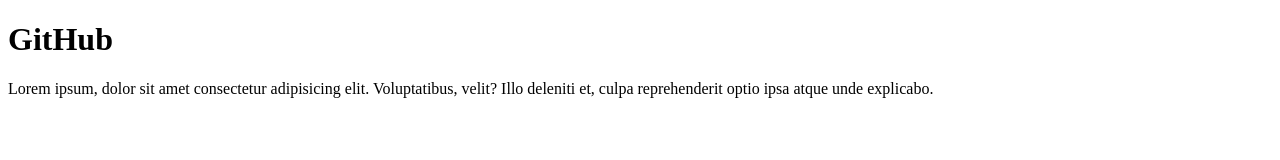
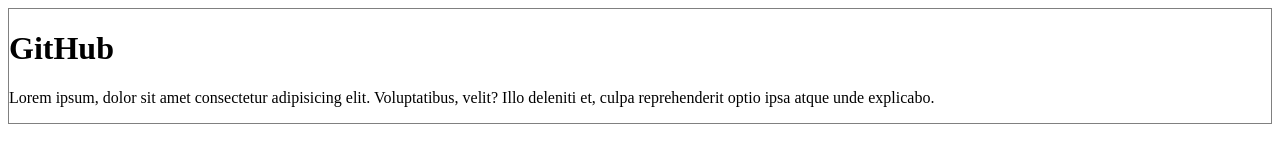
Before and after one commit to AlexandrTischenko/git_workout, a plain HTML site: page index.html in a window 1280 px wide. Drawn offline with Linux system fonts and the light colour scheme.

Commit message:
add outline

```diff
--- a/index.html
+++ b/index.html
@@ -4,6 +4,7 @@
     <meta charset="UTF-8">
     <meta http-equiv="X-UA-Compatible" content="IE=edge">
     <meta name="viewport" content="width=device-width, initial-scale=1.0">
+    <link rel="stylesheet" type="text/css" href="/main.css">
     <title>Workout</title>
 </head>
 <body>
--- /dev/null
+++ b/main.css
@@ -0,0 +1,3 @@
+body {
+    border: 1px solid gray;
+}
```
Also changed, not shown: 1 other file.
